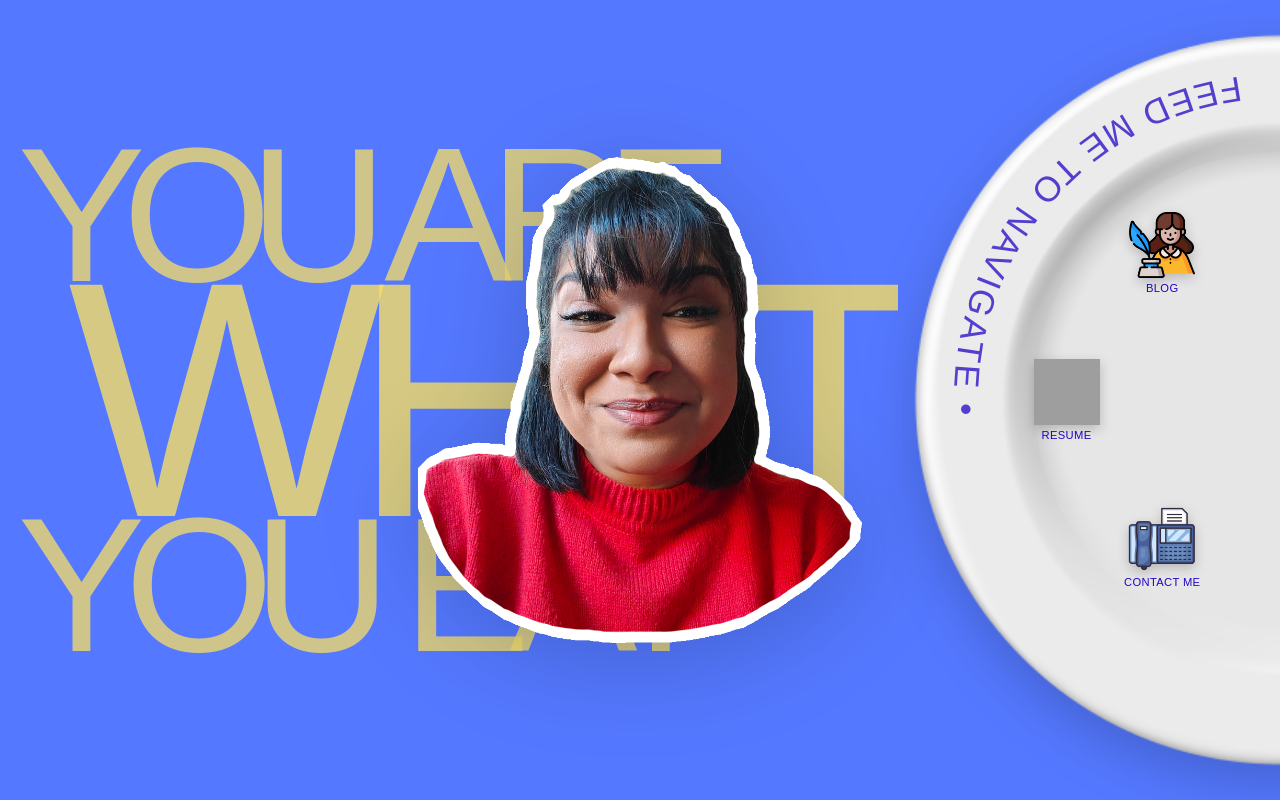
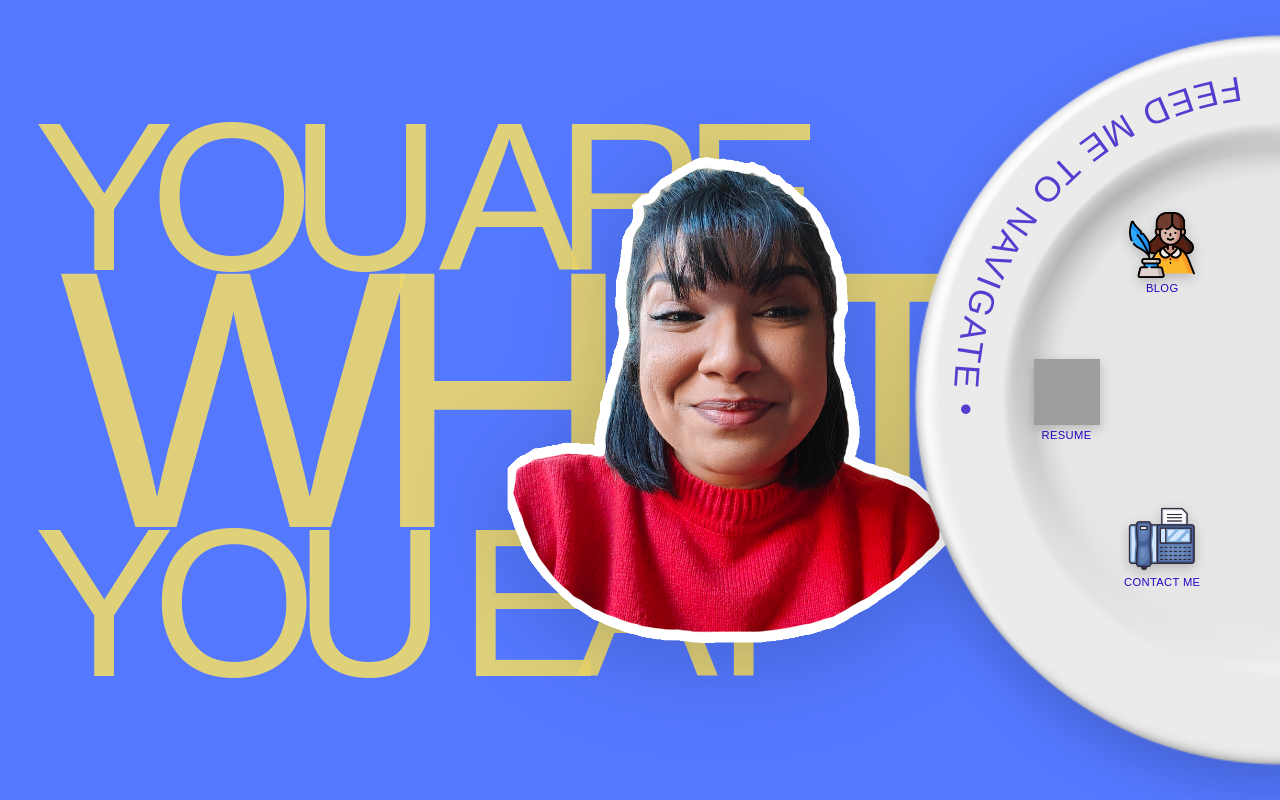
Before and after one commit to kynara/portfolio, a React (Create React App) app: page / in a window 1280 px wide. Built offline with nearby package versions, Linux system fonts and the light colour scheme; grey boxes are pictures that could not be loaded; a web font is replaced by a local one.

Commit message:
better reactivity

```diff
--- a/src/components/Landing/Landing.css
+++ b/src/components/Landing/Landing.css
@@ -28,32 +28,35 @@
   z-index: 0;
   pointer-events: none;
   font-family: 'Bayon', sans-serif;
-  color: rgba(255, 228, 92, 0.8);
+  color: rgba(255, 228, 92, 0.9);
   line-height: 0.7;
   text-transform: uppercase;
   user-select: none;
   height: 100vh;
   overflow: hidden;
-  transform: translateX(-0.5rem);
+  transform: translateX(0.5rem);
 }
 
+/* Sized off the smaller of viewport height/width so the heading can't
+   balloon on tall-but-narrow viewports (portrait tablets, unmaximized
+   windows) the way a pure vh clamp would. */
 .landing__bg-text-line1 {
-  font-size: clamp(7.2rem, 24vh, 24rem);
+  font-size: clamp(7.9rem, min(26.5vh, 17vw), 26.5rem);
   letter-spacing: -0.12em;
   white-space: nowrap;
   opacity: 0.9;
 }
 
 .landing__bg-text-line2 {
-  font-size: clamp(12rem, 42vh, 38rem);
+  font-size: clamp(13.3rem, min(46vh, 30vw), 41rem);
   letter-spacing: -0.1em;
   white-space: nowrap;
-  margin-left: 0.15em;
-  opacity: 0.95;
+  margin-left: 0.07em;
+  opacity: 0.9;
 }
 
 .landing__bg-text-line3 {
-  font-size: clamp(7.5rem, 24vh, 24rem);
+  font-size: clamp(8.3rem, min(26.5vh, 17vw), 26.5rem);
   letter-spacing: -0.11em;
   white-space: nowrap;
   opacity: 0.9;
@@ -66,6 +69,9 @@
   flex-direction: column;
   align-items: center;
   justify-content: center;
+  /* Nudged off-center so it clears the big "WHAT" behind it; reset on
+     mobile, where the bg text is hidden in favor of the head-arc text. */
+  transform: translateX(7vw);
 }
 
 /* Curved "YOU ARE WHAT YOU EAT" that arcs over the head on small screens —
@@ -101,6 +107,10 @@
     font-size: 62px;
   }
 
+  .landing__face-wrap {
+    transform: none;
+  }
+
   .landing__face {
     height: clamp(340px, 85vw, 560px);
     margin-top: -14vh;
@@ -125,8 +135,10 @@
   position: absolute;
   right: 0;
   top: 50%;
-  width: clamp(420px, 92vh, 1000px);
-  height: clamp(420px, 92vh, 1000px);
+  /* Capped by width as well as height so it can't balloon on tall-but-narrow
+     viewports (portrait tablets) the way a pure vh clamp would. */
+  width: clamp(420px, min(92vh, 65vw), 1000px);
+  height: clamp(420px, min(92vh, 65vw), 1000px);
   /* Shift right by half the plate's own width so only its left half
      renders inside the page's clipped bounds — a half-plate sliding in. */
   transform: translate(50%, -50%);
@@ -252,10 +264,12 @@
     top: auto;
     bottom: 0;
     /* Shift down so only the top ~32% of the plate renders above the
-       page's clipped bottom edge — a bigger plate, mostly off-screen. */
+       page's clipped bottom edge — a bigger plate, mostly off-screen.
+       Capped by height as well as width so short/landscape phones don't
+       get a plate that swallows the whole viewport. */
     transform: translate(-50%, 68%);
-    width: clamp(510px, 162vw, 1050px);
-    height: clamp(510px, 162vw, 1050px);
+    width: clamp(510px, min(162vw, 90vh), 1050px);
+    height: clamp(510px, min(162vw, 90vh), 1050px);
   }
 
   .landing__icon-img {
@@ -312,7 +326,7 @@
   border-radius: 50%;
   background-color: var(--circle-color);
   transform: translate(-50%, -50%) scale(0);
-  z-index: 1;
+  z-index: 11;
   pointer-events: none;
 }
 
```
